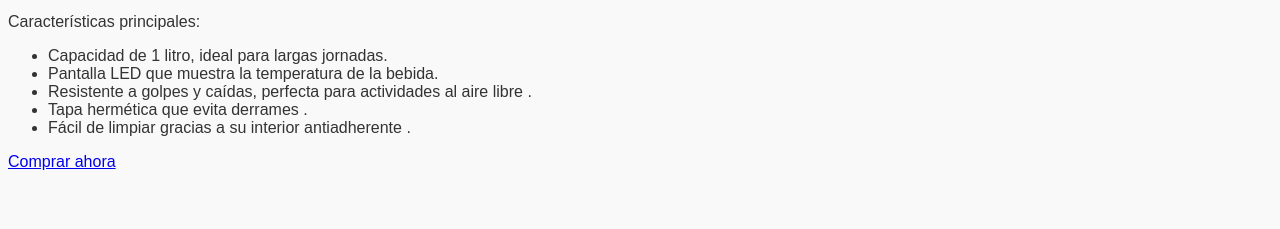
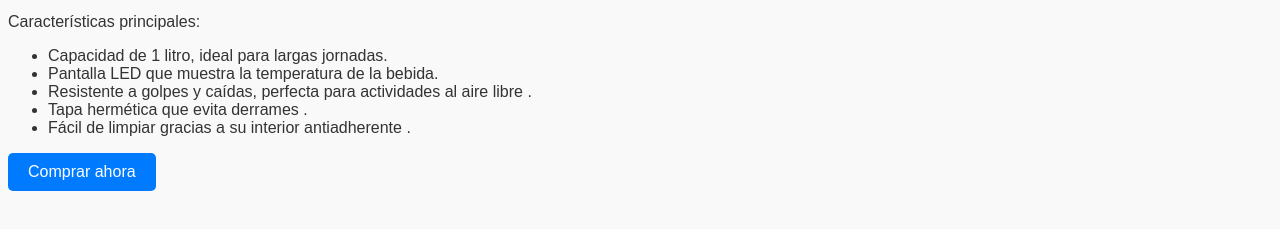
Before and after one commit to iancorral/examen-tercer-parcial, a plain HTML site: page index.html in a window 1280 px wide. Shown: the part 119-348 px from the top of the page. Drawn offline with Linux system fonts and the light colour scheme.

Commit message:
Se actualiza clase boton

```diff
--- a/index.html
+++ b/index.html
@@ -17,6 +17,6 @@
             <li>Fácil de limpiar gracias a su interior antiadherente .</li>
 
         </ul>
-    <a href="https://www.ulsachihuahua.edu.mx/" target="_blank">Comprar ahora</a>
+    <a class="button" href="https://www.ulsachihuahua.edu.mx/" target="_blank">Comprar ahora</a>
 </body>
 </html>
```
